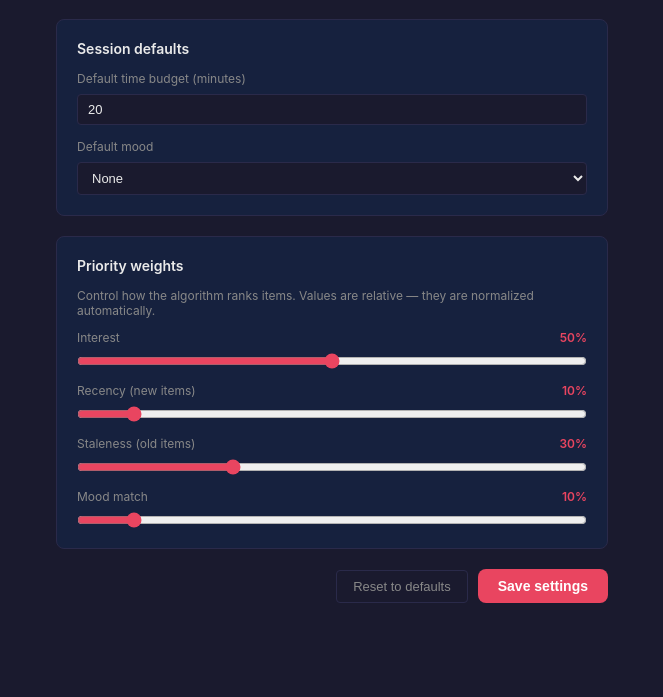
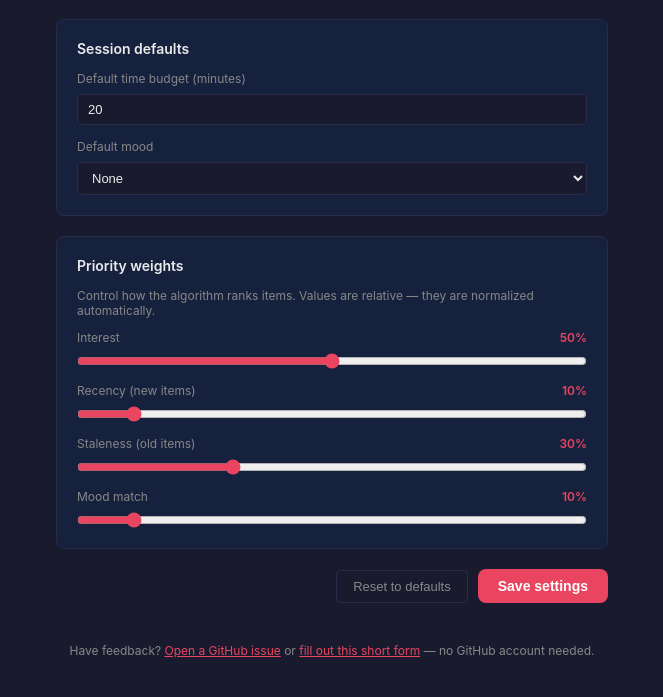
Before and after one commit to LordZed86/DeQueue, a website built with Vite: page src/options/options.html in a window 1280 px wide. Shown: the part 59-756 px from the top of the page, without its empty margins (308-971 px from the left). Built offline with nearby package versions, Linux system fonts and the light colour scheme.

Commit message:
docs: surface feedback links in options page and README
Adds a footer to the options page and a README section linking the
GitHub feedback template and Google Form, so testers who install via
Firefox Add-ons can find both channels without digging through the
repo.

```diff
--- a/src/options/options.css
+++ b/src/options/options.css
@@ -174,3 +174,18 @@
   color: var(--color-text);
   border-color: var(--color-text-muted);
 }
+
+.feedback-footer {
+  padding: 16px 24px 24px;
+  text-align: center;
+  font-size: 12px;
+  color: var(--color-text-muted);
+}
+
+.feedback-footer a {
+  color: var(--color-accent);
+}
+
+.feedback-footer a:hover {
+  color: var(--color-accent-hover);
+}
--- a/src/options/options.html
+++ b/src/options/options.html
@@ -67,6 +67,14 @@
       </div>
     </main>
 
+    <footer class="feedback-footer">
+      Have feedback?
+      <a href="https://github.com/LordZed86/DeQueue/issues/new?template=feedback.yml" target="_blank" rel="noopener">Open a GitHub issue</a>
+      or
+      <a href="https://docs.google.com/forms/d/e/1FAIpQLSemYri-EzlVDvgs0OAzkBnv5rYtge7FBpnQjNk3kjsmpKbcJw/viewform?usp=header" target="_blank" rel="noopener">fill out this short form</a>
+      — no GitHub account needed.
+    </footer>
+
     <script type="module" src="options.js"></script>
   </body>
 </html>
```
Also changed, not shown: README.md.
